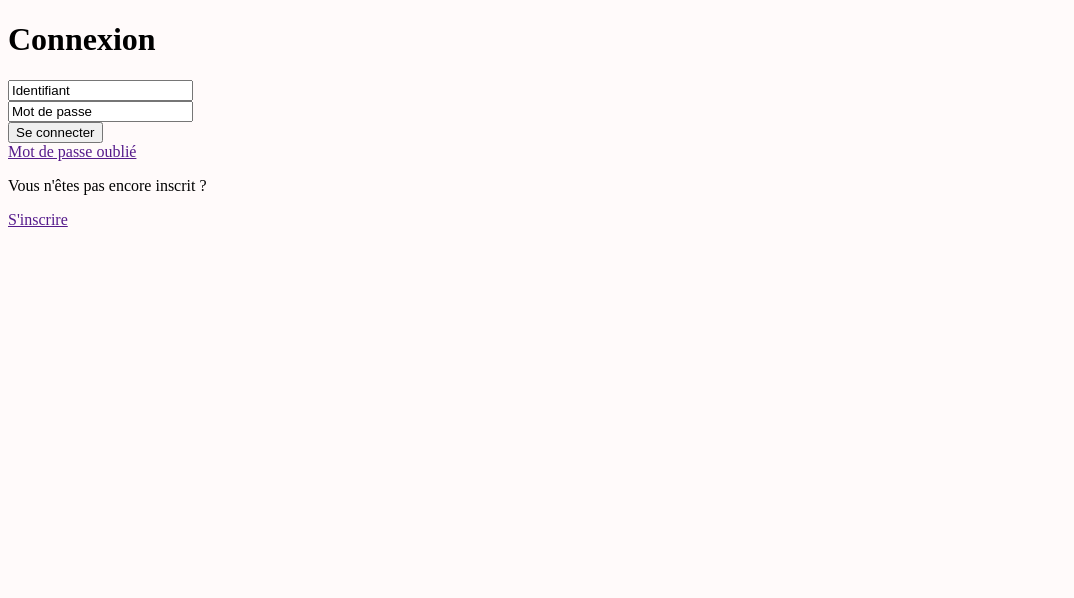
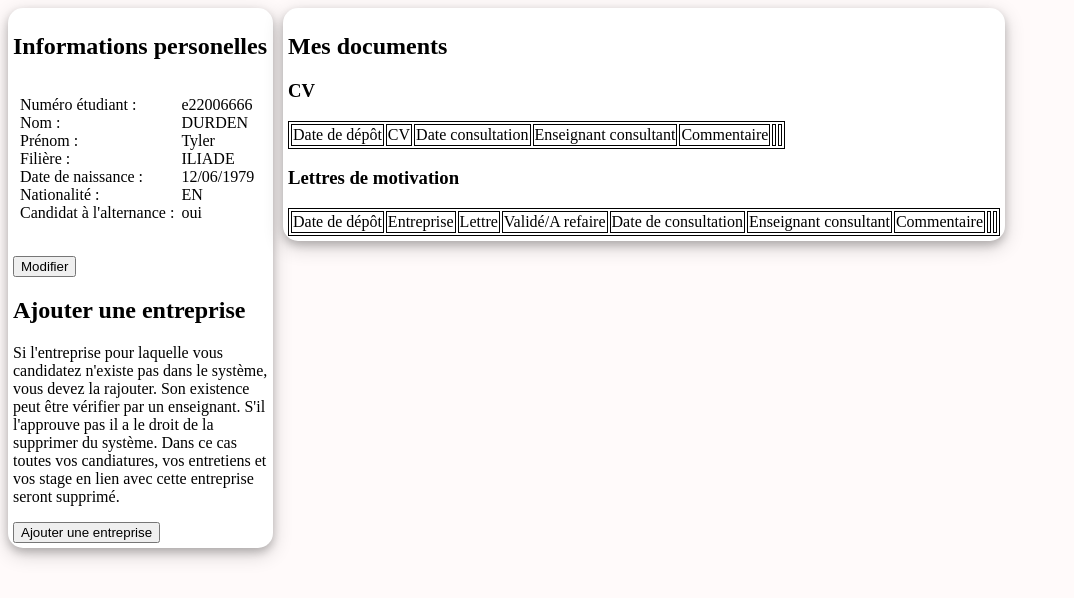
Before and after one commit to Chiara06830/Stage-et-Alternance-Master-UBO, a React app: page / in a window 1280 px wide. Shown: the whole page, without its empty margins (0-1074 px from the left). Built offline with nearby package versions, Linux system fonts and the light colour scheme.

Commit message:
partie document tableau de bord etudiant

```diff
--- a/src/View/pageEtudiant.js
+++ b/src/etudiant/infos.js
@@ -49,14 +49,33 @@ class InfoPerso extends React.Component {
     }
 }
 
-class TableauEtudiant extends React.Component {
+
+class GestionEntreprise extends React.Component{
     render(){
-        return(
-            <div id="partieGauche">
-                <InfoPerso />
+        return (
+            <div>
+                <h2>Ajouter une entreprise</h2>
+                <p>
+                    Si l'entreprise pour laquelle vous candidatez n'existe pas dans le système, vous devez la rajouter.
+                    Son existence peut être vérifier par un enseignant.
+                    S'il l'approuve pas il a le droit de la supprimer du système.
+                    Dans ce cas toutes vos candiatures, vos entretiens et vos stage en lien avec cette entreprise seront supprimé.
+                </p>
+                <button type="button">Ajouter une entreprise</button>
             </div>
         );
     }
 }
 
-export default TableauEtudiant;
+class Info extends React.Component{
+    render(){
+        return (
+            <div id="partieGauche">
+                <InfoPerso />
+                <GestionEntreprise />
+            </div>
+        );
+    }
+}
+
+export default Info;
--- /dev/null
+++ b/src/etudiant/pageEtudiant.js
@@ -0,0 +1,18 @@
+import React from 'react';
+import Info from "./infos";
+import TableauBord from "./tableauDeBord";
+import "../style/general.css";
+import "../style/etudiant.css";
+
+class Etudiant extends React.Component {
+    render(){
+        return(
+            <div>
+                <Info />
+                <TableauBord />
+            </div>
+        );
+    }
+}
+
+export default Etudiant;
--- /dev/null
+++ b/src/etudiant/tableauDeBord.js
@@ -0,0 +1,49 @@
+import React from 'react';
+import "../style/general.css";
+import "../style/etudiant.css";
+
+class Tableau extends React.Component{
+    createColonnes(nbColonne, tab){
+        let col = "";
+        for(let i=0; i<nbColonne; i++){
+            let nom = tab[i];
+            col += "<td>" + nom + "</td>";
+        }
+        return <tr dangerouslySetInnerHTML={{ __html: col }}/>;
+        ;
+    }
+
+    render(){
+        return(
+            <table>
+                {this.createColonnes(this.props.nbColonne, this.props.nomColonne)}
+            </table>
+        );
+    }
+}
+
+class Documents extends React.Component{
+    render(){
+        return (
+            <div>
+                <h2>Mes documents</h2>
+                <h3>CV</h3>
+                <Tableau nbColonne = {7} nomColonne = {["Date de dépôt", "CV", "Date consultation", "Enseignant consultant", "Commentaire", "", ""]} />
+                <h3>Lettres de motivation</h3>
+                <Tableau nbColonne = {9} nomColonne = {["Date de dépôt", "Entreprise", "Lettre", "Validé/A refaire", "Date de consultation", "Enseignant consultant", "Commentaire", "", ""]}/>
+            </div>
+        );
+    }
+}
+
+class TableauBord extends React.Component{
+    render(){
+        return(
+            <div id="case" class="tableauBord">
+                <Documents />
+            </div>
+        );
+    }
+}
+
+export default TableauBord;
--- a/src/index.js
+++ b/src/index.js
@@ -1,17 +1,21 @@
 import React from 'react';
 import ReactDOM from 'react-dom';
 import "./style/general.css";
-import Connexion from './View/connexion.js';
-import TableauEtudiant from"./View/pageEtudiant.js";
+import Connexion from './connexion.js';
+import Etudiant from"./etudiant/pageEtudiant.js";
 
 class Page extends React.Component {
     constructor(props){
         super(props);
         this.state = {
-            pages : [<Connexion onClick={() => this.changerPage(1)}/>,
-            <TableauEtudiant />],
-            pageActuel : 0
+            pages : [<Connexion onClick={() => this.chargerCompte()}/>,
+            <Etudiant />],
+            pageActuel : 1
         };
+    }
+
+    chargerCompte(){
+        this.changerPage(1);
     }
 
     changerPage(i){
--- a/src/style/etudiant.css
+++ b/src/style/etudiant.css
@@ -1,5 +1,14 @@
 #partieGauche{
     width: 255px;
+    float:left;
+    background-color: white;
+    padding: 5px;
+    border-radius: 15px;
+    box-shadow: 0 4px 8px 0 rgba(0, 0, 0, 0.2), 0 6px 20px 0 rgba(0, 0, 0, 0.19);
+}
+
+.tableauBord{
+    margin-left: 10px;
     float:left;
     background-color: white;
     padding: 5px;
@@ -10,3 +19,7 @@
 #info{
     margin-top: 36px;
 }
+
+table, th, td {
+    border: 1px solid black;
+}
```
Also changed, not shown: src/connexion.js (renamed from src/View/connexion.js).
